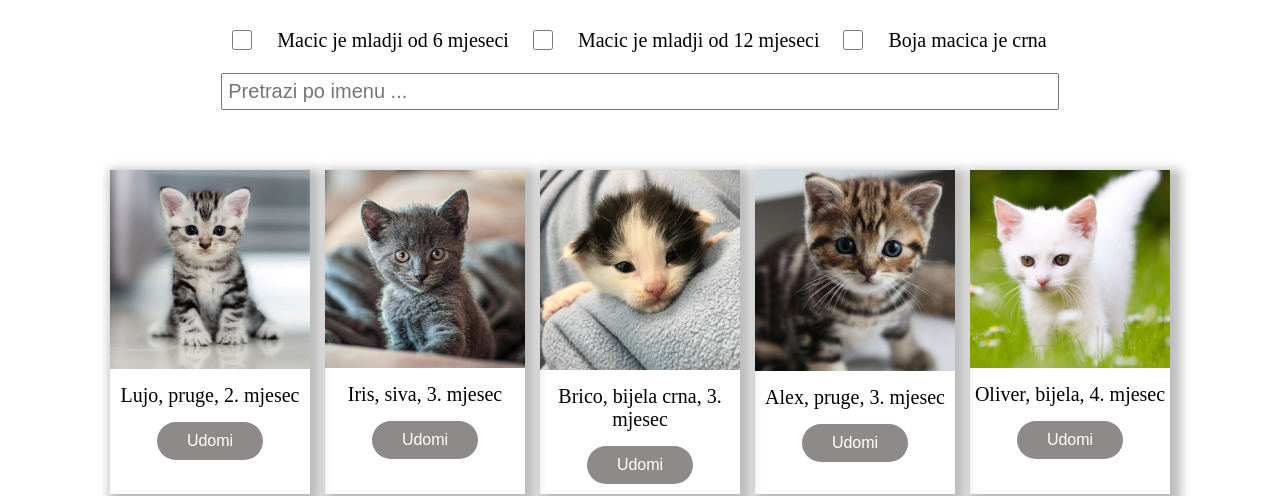
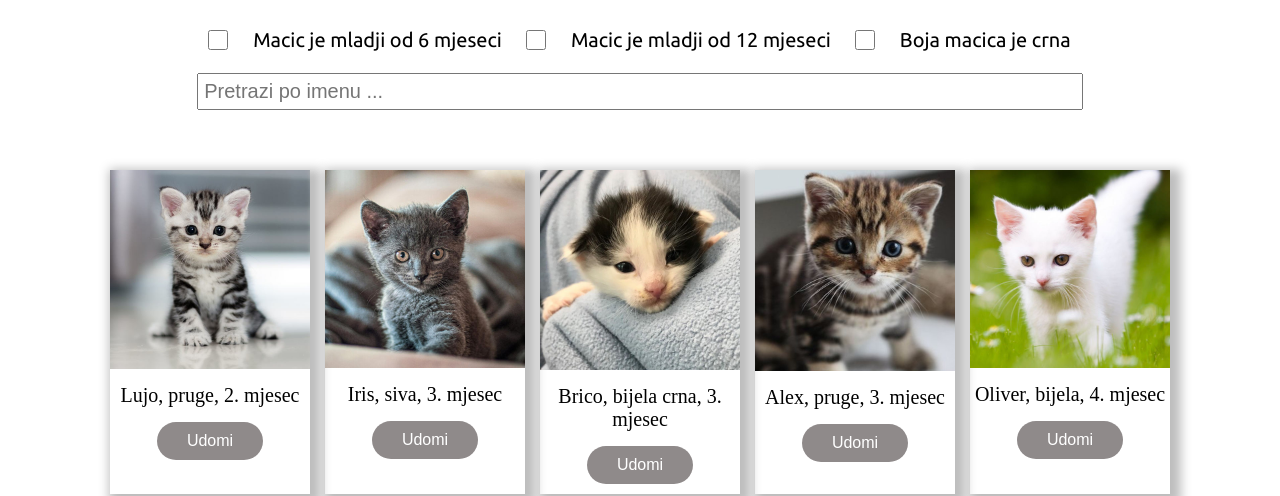
Before and after one commit to viktorlazi/macici, a plain HTML site: page index.html in a window 1280 px wide. Shown: the part 328-824 px from the top of the page. Drawn offline with Linux system fonts and the light colour scheme.

Commit message:
added ubuntu font

```diff
--- a/style/index.scss
+++ b/style/index.scss
@@ -1,4 +1,5 @@
 @import url('https://fonts.googleapis.com/css2?family=Roboto+Slab:wght@700&display=swap');
+@import url('https://fonts.googleapis.com/css2?family=Ubuntu:wght@300;400;700&display=swap');
 
 @keyframes fadeInAnimation {
   from {opacity: 0}
```
Also changed, not shown: style/index.css, 1 other file.
